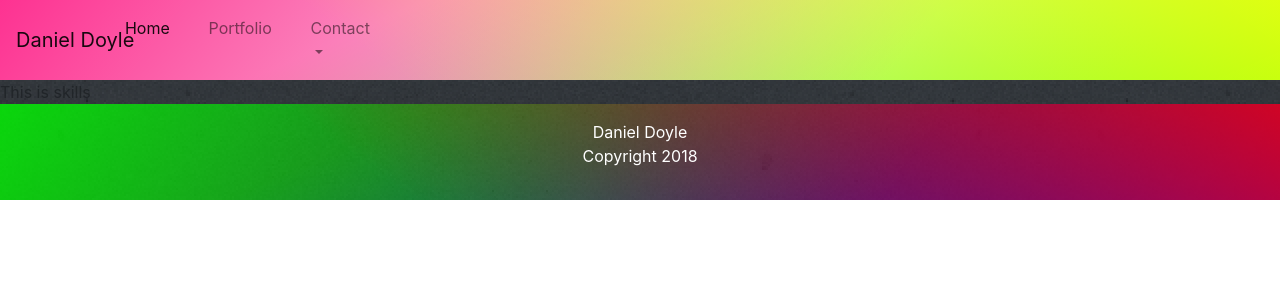
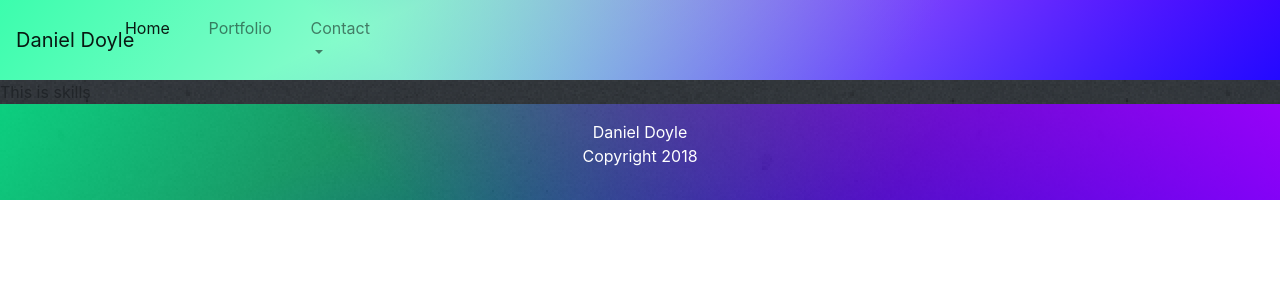
Before and after one commit to dbdoyle182/Bootstrap-Portfolio, a React (Create React App) app: page /skills in a window 1280 px wide. Shown: the top 300 px of the page. Built offline with nearby package versions, Linux system fonts and the light colour scheme.

Commit message:
changed linear gradient colors

```diff
--- a/src/components/Footer/Footer.css
+++ b/src/components/Footer/Footer.css
@@ -1,14 +1,15 @@
 .footer {
-    background: linear-gradient(217deg, rgba(255,0,0,.8), rgba(255,0,0,0) 70.71%),
-    linear-gradient(127deg, rgba(0,255,0,.8), rgba(0,255,0,0) 70.71%),
+    background: linear-gradient(217deg, rgba(162, 0, 255, 0.918), rgba(255,0,0,0) 70.71%),
+    linear-gradient(127deg, rgba(0, 255, 149, 0.76), rgba(0,255,0,0) 70.71%),
     linear-gradient(336deg, rgba(0,0,255,.8), rgba(0,0,255,0) 70.71%);
 
 }
 
 .footer:hover {
-    background: linear-gradient(217deg, rgba(251, 255, 0, 0.8), rgba(255,0,0,0) 70.71%),
-    linear-gradient(127deg, rgba(255, 0, 119, 0.8), rgba(0,255,0,0) 70.71%),
-    linear-gradient(336deg, rgba(30, 255, 0, 0.8), rgba(0,0,255,0) 70.71%);
+    background:
+    linear-gradient(127deg, rgba(0, 255, 149, 0.76), rgba(0,255,0,0) 70.71%),
+    linear-gradient(336deg, rgba(0,0,255,.8), rgba(0,0,255,0) 70.71%),
+    linear-gradient(217deg, rgba(162, 0, 255, 0.918), rgba(255,0,0,0) 70.71%);
 
 }
 
--- a/src/components/Navbar/Navbar.css
+++ b/src/components/Navbar/Navbar.css
@@ -1,13 +1,14 @@
 #navbar {
-    background: linear-gradient(217deg, rgba(255,0,0,.8), rgba(255,0,0,0) 70.71%),
-    linear-gradient(127deg, rgba(0,255,0,.8), rgba(0,255,0,0) 70.71%),
+    background: linear-gradient(217deg, rgba(162, 0, 255, 0.918), rgba(255,0,0,0) 70.71%),
+    linear-gradient(127deg, rgba(0, 255, 149, 0.76), rgba(0,255,0,0) 70.71%),
     linear-gradient(336deg, rgba(0,0,255,.8), rgba(0,0,255,0) 70.71%);
 
 }
 
 #navbar:hover {
-    background: linear-gradient(217deg, rgba(251, 255, 0, 0.8), rgba(255,0,0,0) 70.71%),
-    linear-gradient(127deg, rgba(255, 0, 119, 0.8), rgba(0,255,0,0) 70.71%),
-    linear-gradient(336deg, rgba(30, 255, 0, 0.8), rgba(0,0,255,0) 70.71%);
+    background:
+    linear-gradient(127deg, rgba(0, 255, 149, 0.76), rgba(0,255,0,0) 70.71%),
+    linear-gradient(336deg, rgba(0,0,255,.8), rgba(0,0,255,0) 70.71%),
+    linear-gradient(217deg, rgba(162, 0, 255, 0.918), rgba(255,0,0,0) 70.71%);
 
 }
```
